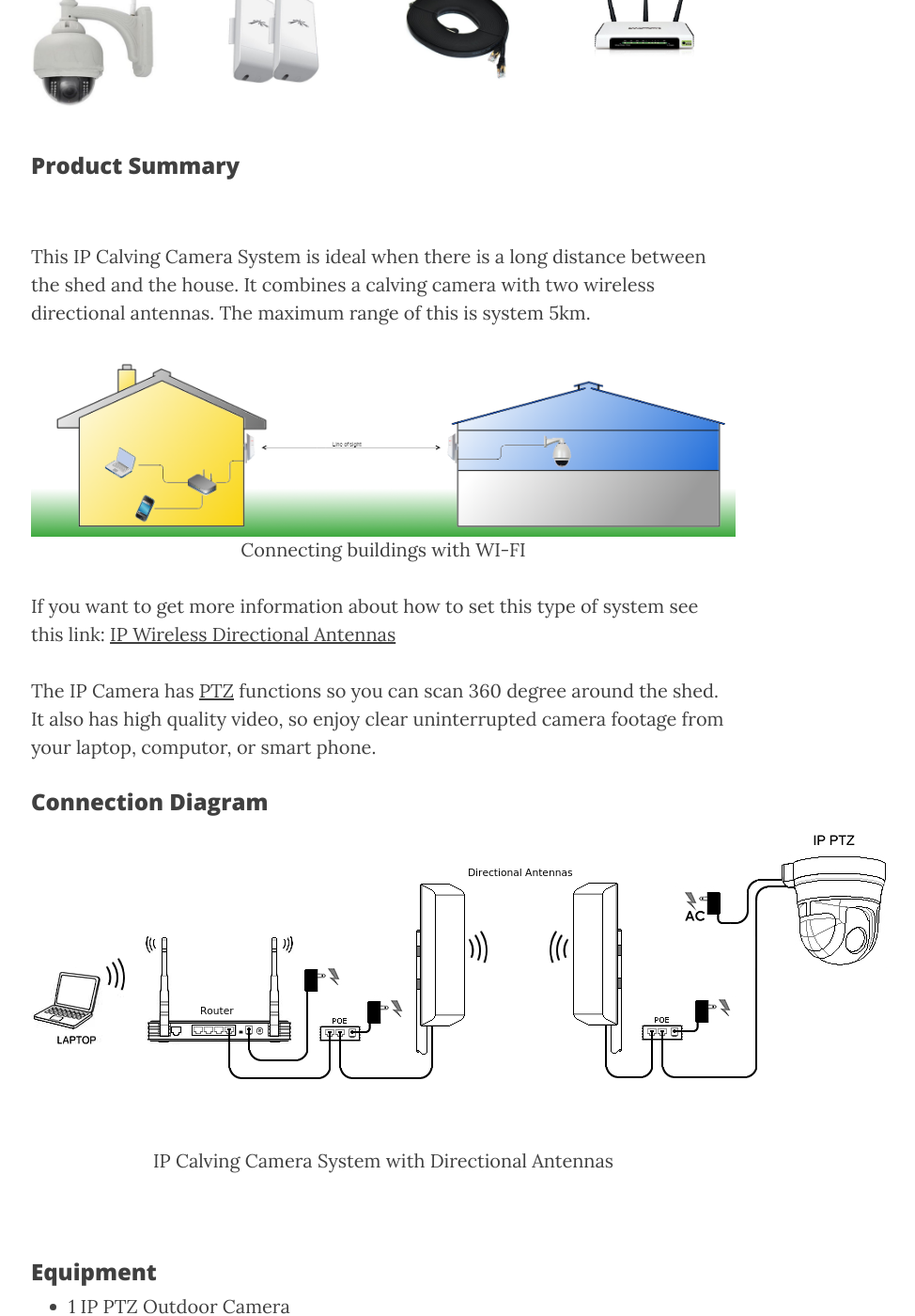
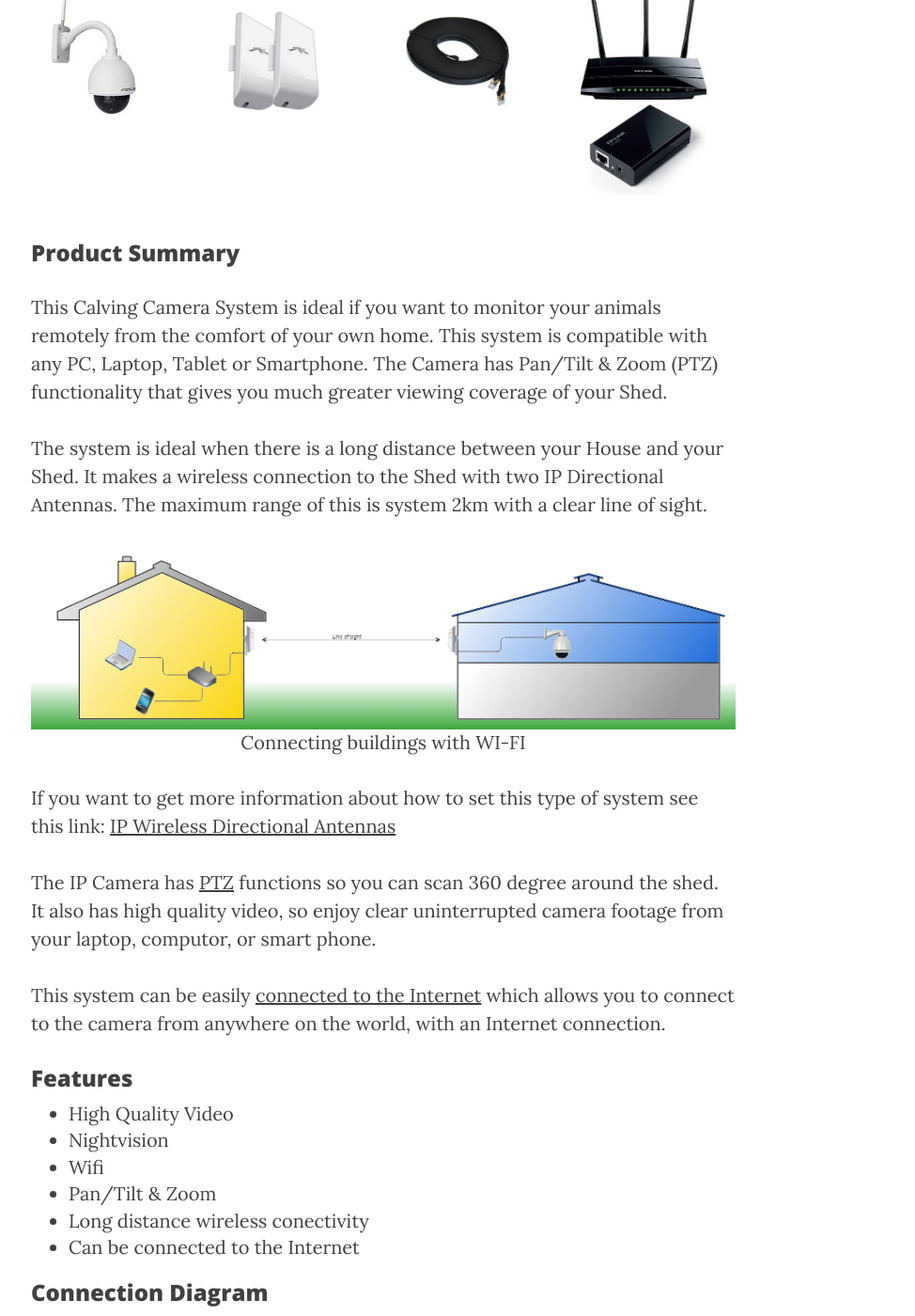
Before and after one commit to jholleran/calvingcamerareviews, a Jekyll site: the page built from products/long-range-ip-calving-camera-system.md, in a window 1280 px wide and 1400 px high, scrolled down 336 px. Shown: the whole window at 94% size, without its empty margins (232-1206 px from the left). Built offline with Jekyll 4.4.1, drawn with Linux system fonts in a browser that asks for light colours; nearby versions of some CDN libraries; some of the changed text lies outside the part shown.

Commit message:
updated long range calving camera system

```diff
--- a/_layouts/product.html
+++ b/_layouts/product.html
@@ -34,8 +34,9 @@ layout: default
 					<span> Tip: Mouse over the product to see a large picture.</span>
 				</small>
 			-->
+				<div class="fb-like row" data-href="{{ page.url | prepend: site.url }}" data-layout="standard" data-action="like" data-show-faces="true" data-share="true"></div>
 			</div>
-			<div class="fb-like" data-href="{{ page.url | prepend: site.url }}" data-layout="standard" data-action="like" data-show-faces="true" data-share="true"></div>
+			<br/>
 			<div class="row">
 				{% for image in page.images %}
 				<div class="col-md-3">
@@ -63,7 +64,6 @@ layout: default
 			</script>
 			<br/>
 			<h3>Product Summary</h3>
-			<br>
 			<div>
             {{ content }}
         	</div>
--- a/products/long-range-ip-calving-camera-system.md
+++ b/products/long-range-ip-calving-camera-system.md
@@ -12,16 +12,20 @@ description: Long range IP calving camera system are used when there is a long d
 
 images:
    - title: IP Camera with Pan\Tilt & Zoom functionality.
-     name: ip-camera.jpg
+     name: foscam-ptz-ip-camera.jpg
    - title: Long range Directional Antennas.
      name: two-directional-antennas.jpg
    - title: Connect equipement with ethernet cables.
      name: 20-ethernet-cable.jpg
    - title: Router to connect system to PC or Laptop.
-     name: router.jpg
+     name: tp-link-router.jpg
+   - title: POE Injectors for powering the antennas
+     name: poe-injector.png
 ---
 
-This IP Calving Camera System is ideal when there is a long distance between the shed and the house. It combines a calving camera with two wireless directional antennas. The maximum range of this is system 5km.
+This Calving Camera System is ideal if you want to monitor your animals remotely from the comfort of your own home. This system is compatible with any PC, Laptop, Tablet or Smartphone. The Camera has Pan/Tilt & Zoom (PTZ) functionality that gives you much greater viewing coverage of your Shed.
+
+The system is ideal when there is a long distance between your House and your Shed. It makes a wireless connection to the Shed with two IP Directional Antennas. The maximum range of this is system 2km with a clear line of sight.
 
 <figure>
   <img src="{{site.baseurl}}/img/connecting-buildings-colored.png" alt="Connecting buildings with WI-FI" style="width: 100%;">
@@ -33,21 +37,36 @@ If you want to get more information about how to set this type of system see thi
 
 The IP Camera has <a href="{{site.baseurl}}/ptz/2015/04/26/ptz-calving-camera.html">PTZ</a> functions so you can scan 360 degree around the shed. It also has high quality video, so enjoy clear uninterrupted camera footage from your laptop, computor, or smart phone.
 
+This system can be easily <a href="{{site.baseurl}}/internet/2015/08/08/viewing-calving-camera-over-the-internet.html">connected to the Internet</a> which allows you to connect to the camera from anywhere on the world, with an Internet connection.
+
+###Features
+- High Quality Video
+- Nightvision
+- Wifi
+- Pan/Tilt & Zoom
+- Long distance wireless conectivity
+- Can be connected to the Internet
+
 
 ###Connection Diagram
+Here is a connection diagram of how the full Calving Camera System is connected together.
 <figure>
   <img src="{{site.baseurl}}/img/ip-camera-antenna-connection-diagram.png" alt="IP Calving Camera System with Directional Antennas">
   <figcaption style="text-align: center;">IP Calving Camera System with Directional Antennas</figcaption>
 </figure>
 <br>
 
+Simply, connect the IP Camera to one of the Directional Antennas with an Ethernet cable. On the house side, connect the other Antenna to your wifi Router. Both Directional Antennas are powered with the POE injectors.
+
 ###Equipment
 
 - 1 IP PTZ Outdoor Camera
 - 2 Wireless Directional Antennas
+- 2 POE Injectors
 - 2 20 meter Ethernet Cables
 - 1 10 meter Ethernet Cable
-- 1 Router/Modem
+- 1 Router/Modem (optional)
+
 
 <div class="pull-right">
   <b>Buy Now:</b>
```
Also changed, not shown: img/products/foscam-ptz-ip-camera.jpg (added), img/products/ip-calving-camera-system.png, img/products/tp-link-router.jpg (added).
